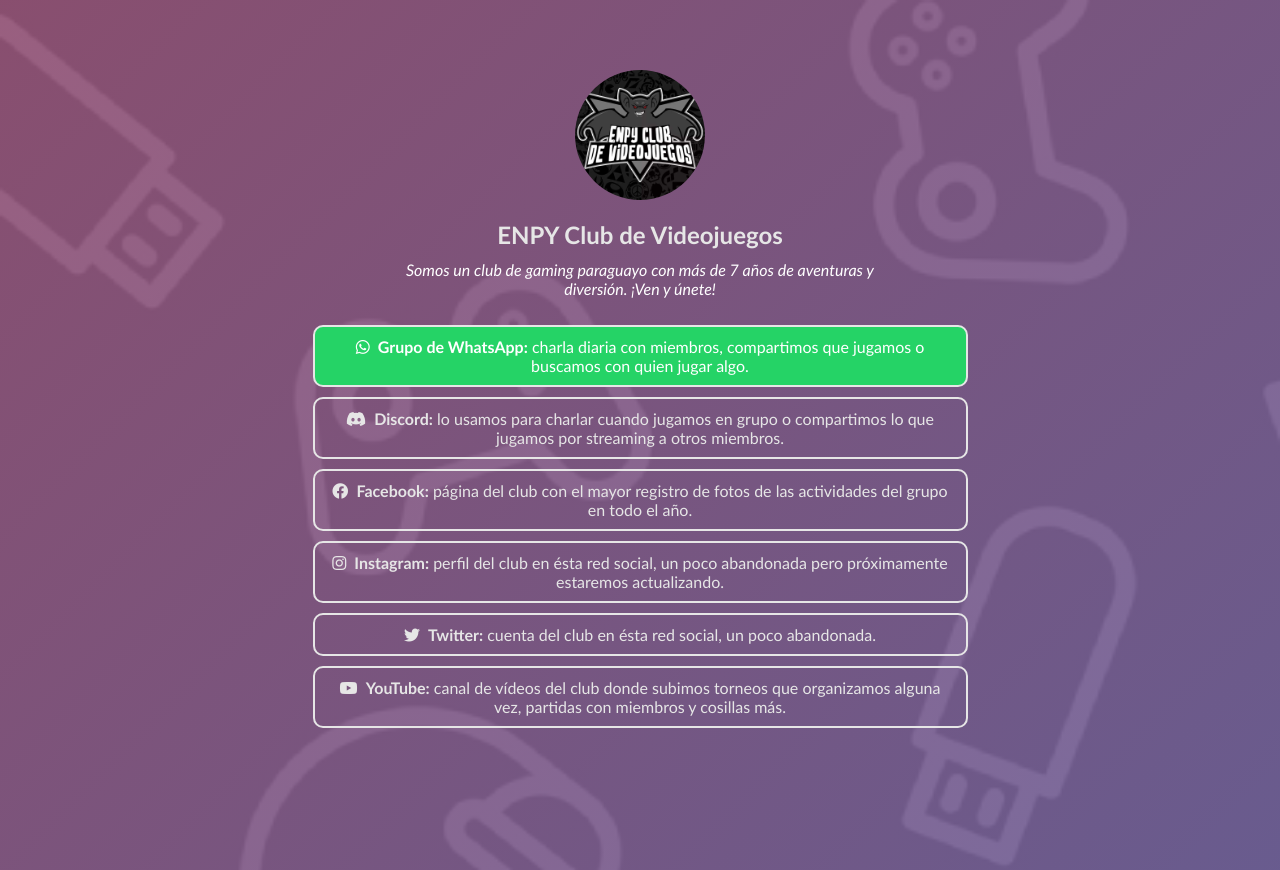
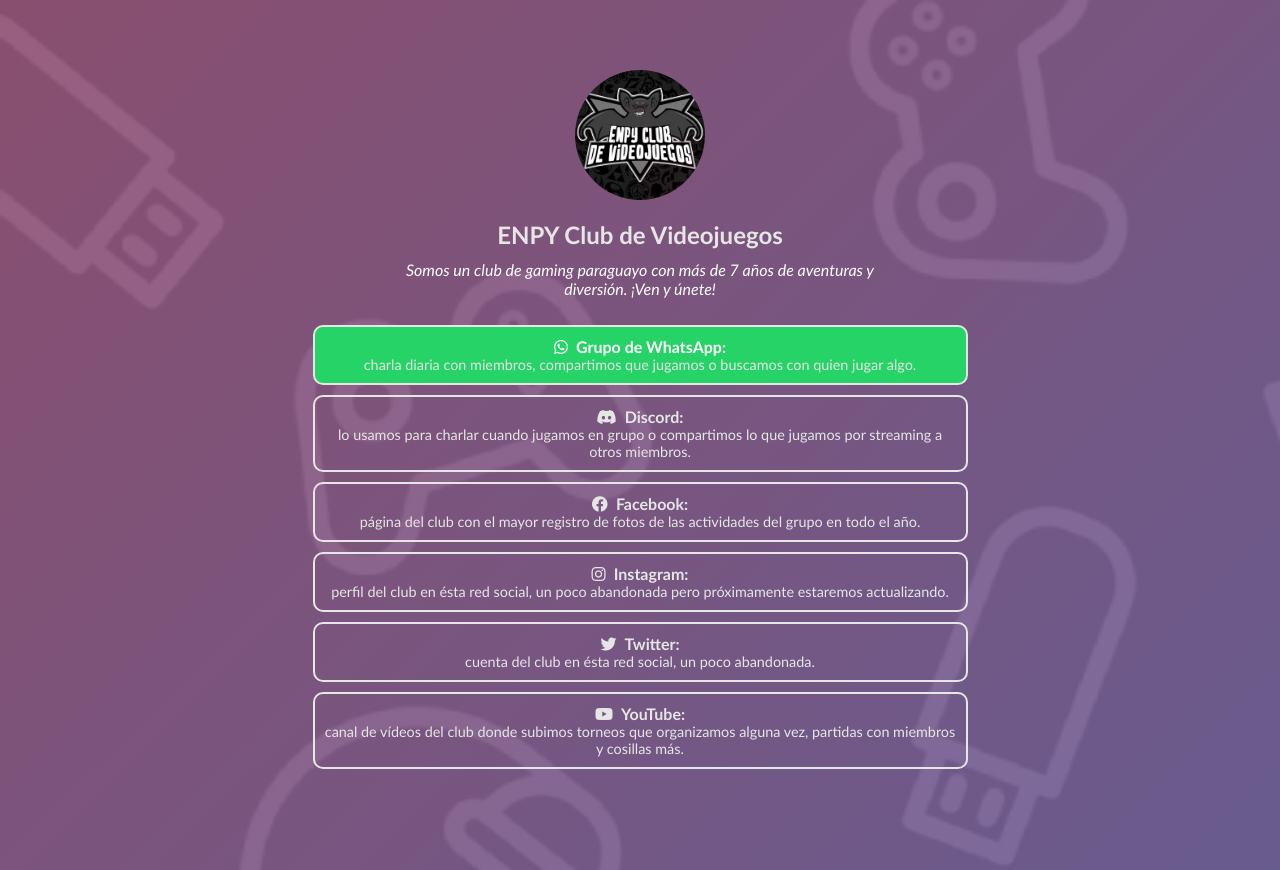
Before and after one commit to enpyclub/enpyclub, a plain HTML site: page index.html in a window 1280 px wide. Drawn offline with Linux system fonts and the light colour scheme.

Commit message:
Update style.css
Se añaden clases de estilos para diferenciar título y descripción de los links.

```diff
--- a/style.css
+++ b/style.css
@@ -124,3 +124,11 @@ body {
 .link.whatsapp:active {
     background-color: #1EBE5A;
 }
+
+/* Estilo para la descripción de los enlaces */
+.link-description {
+    display: block;
+    font-weight: normal;
+    font-size: 0.9rem;
+    color: var(--accentColor);
+}
```
